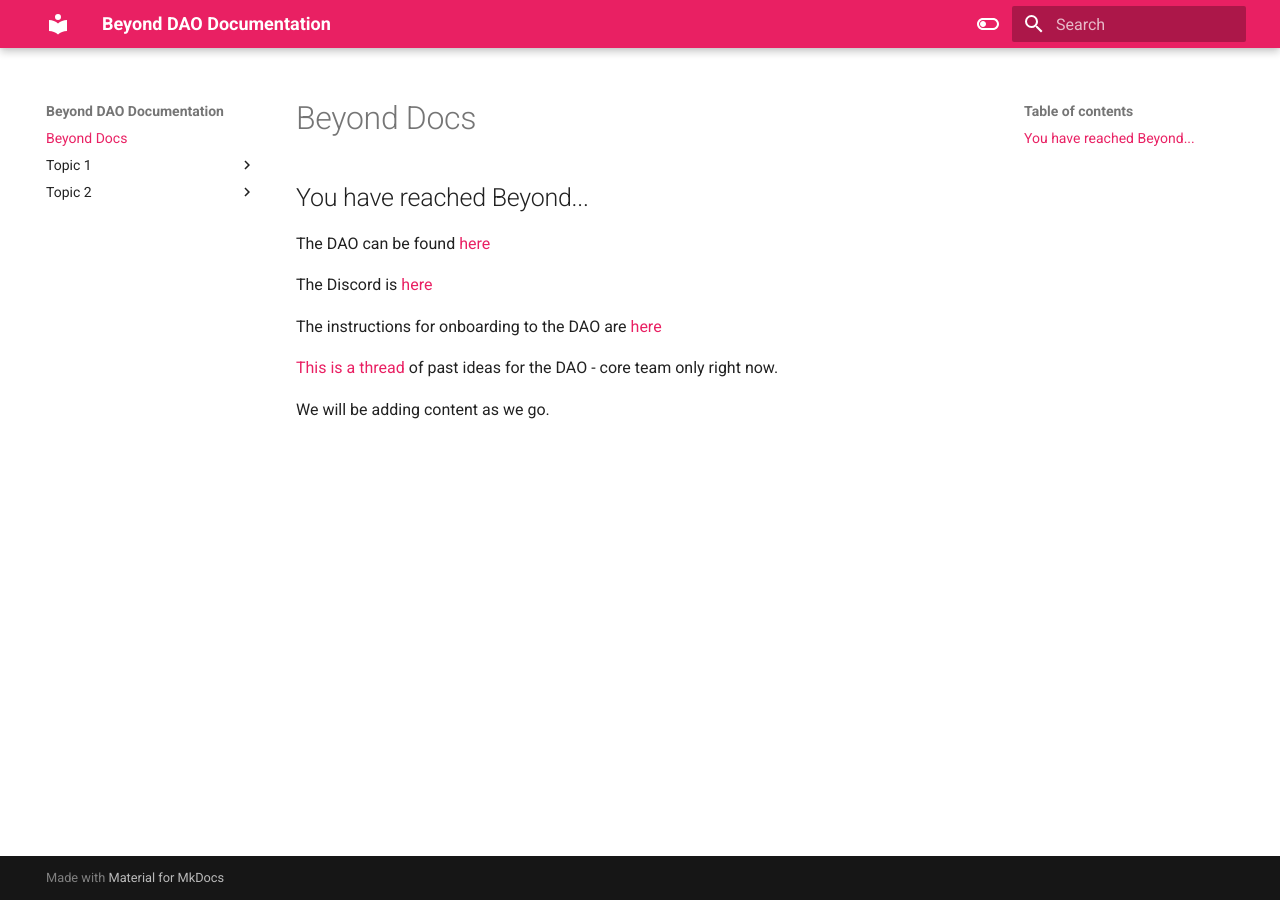
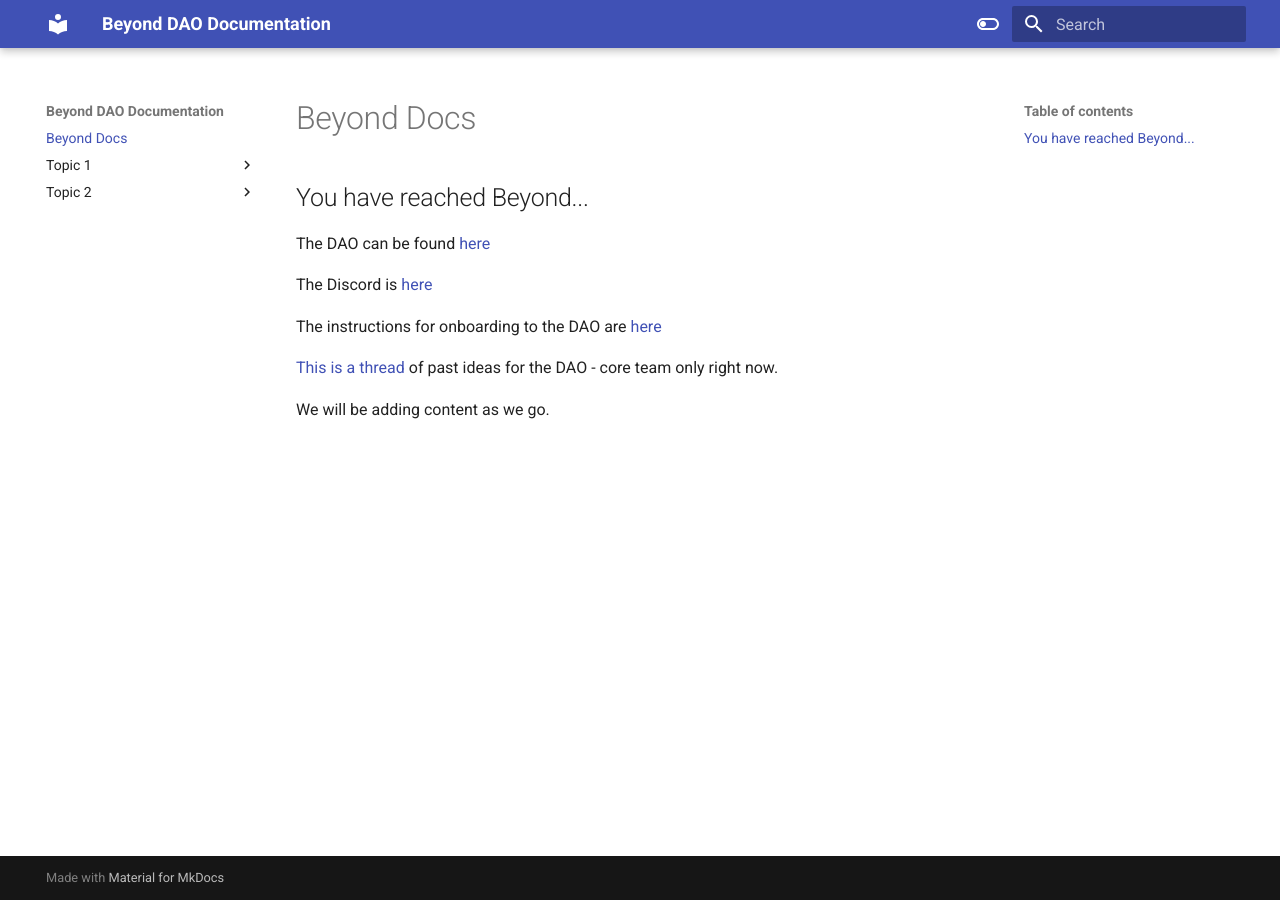
Before and after one commit to guyjames/beyond-docs, an MkDocs documentation site: the page built from docs/index.md, in a window 1280 px wide. Built offline with MkDocs 1.6.1 and Material for MkDocs 9.7.7, drawn with Linux system fonts in a browser that asks for light colours.

Commit message:
changed colour scheme

```diff
--- a/mkdocs.yml
+++ b/mkdocs.yml
@@ -7,8 +7,8 @@ theme:
     # Light mode
     - media: "(prefers-color-scheme: light)"
       scheme: default
-      primary: pink
-      accent: indigo
+      primary: indigo
+      accent: purple
       toggle:
         icon: material/toggle-switch-off-outline
         name: Switch to dark mode
```
